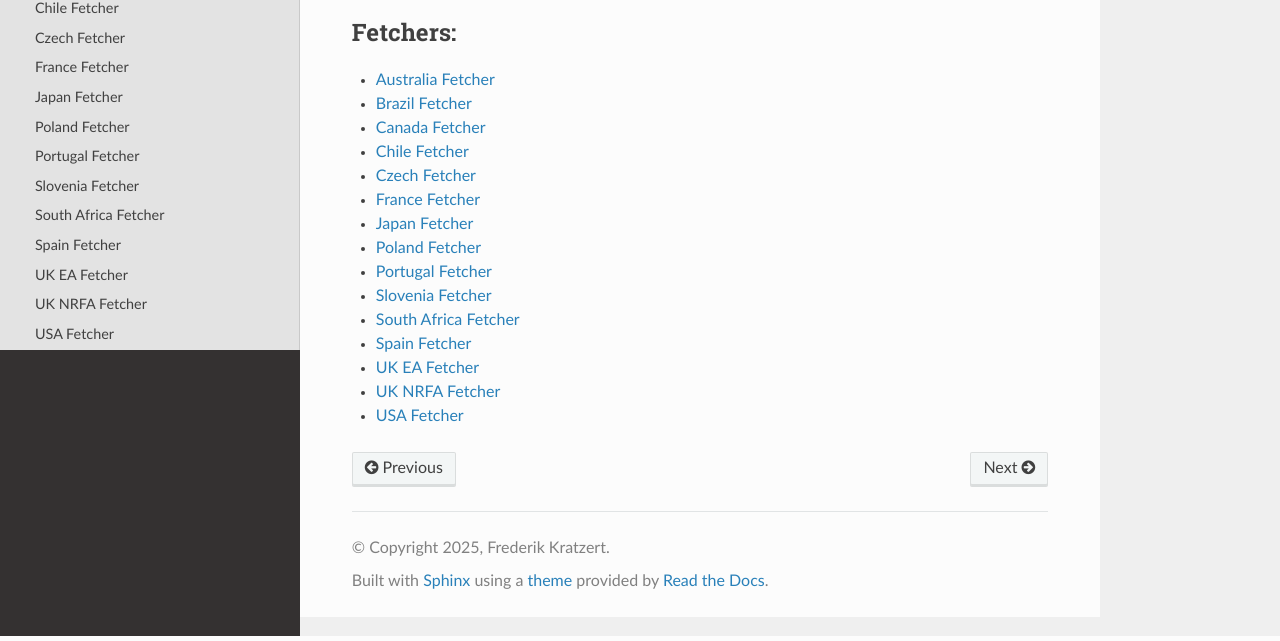
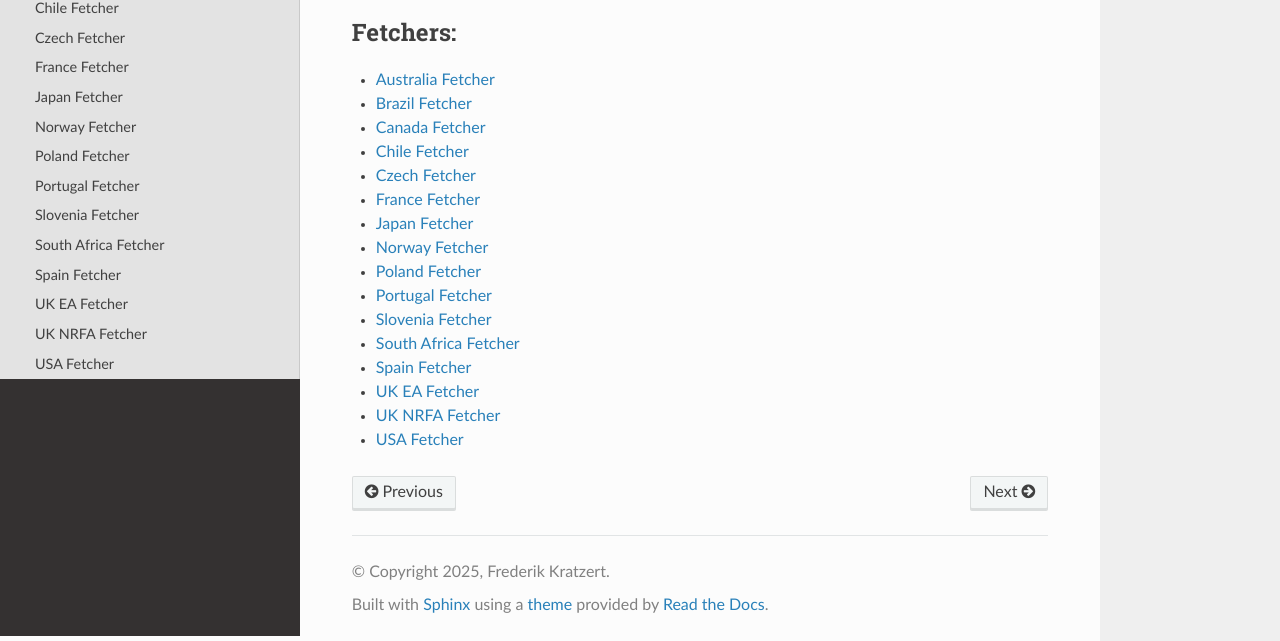
Before and after one commit to kratzert/RivRetrieve-Python, a Sphinx documentation site: the page built from docs/api.rst, in a window 1280 px wide, cut to the strip 264-905 px from the top of the page. Built offline with Sphinx 7.4.7 and the Read the Docs theme 3.1.0, drawn with Linux system fonts in a browser that asks for light colours.

Commit message:
Add Norwary fetcher to docs

```diff
--- a/docs/api.rst
+++ b/docs/api.rst
@@ -15,6 +15,7 @@ API Reference
    fetchers/czech
    fetchers/france
    fetchers/japan
+   fetchers/norway
    fetchers/poland
    fetchers/portugal
    fetchers/slovenia
--- /dev/null
+++ b/docs/fetchers/norway.rst
@@ -0,0 +1,5 @@
+Norway Fetcher
+==============
+
+.. automodule:: rivretrieve.norway
+   :members:
```
